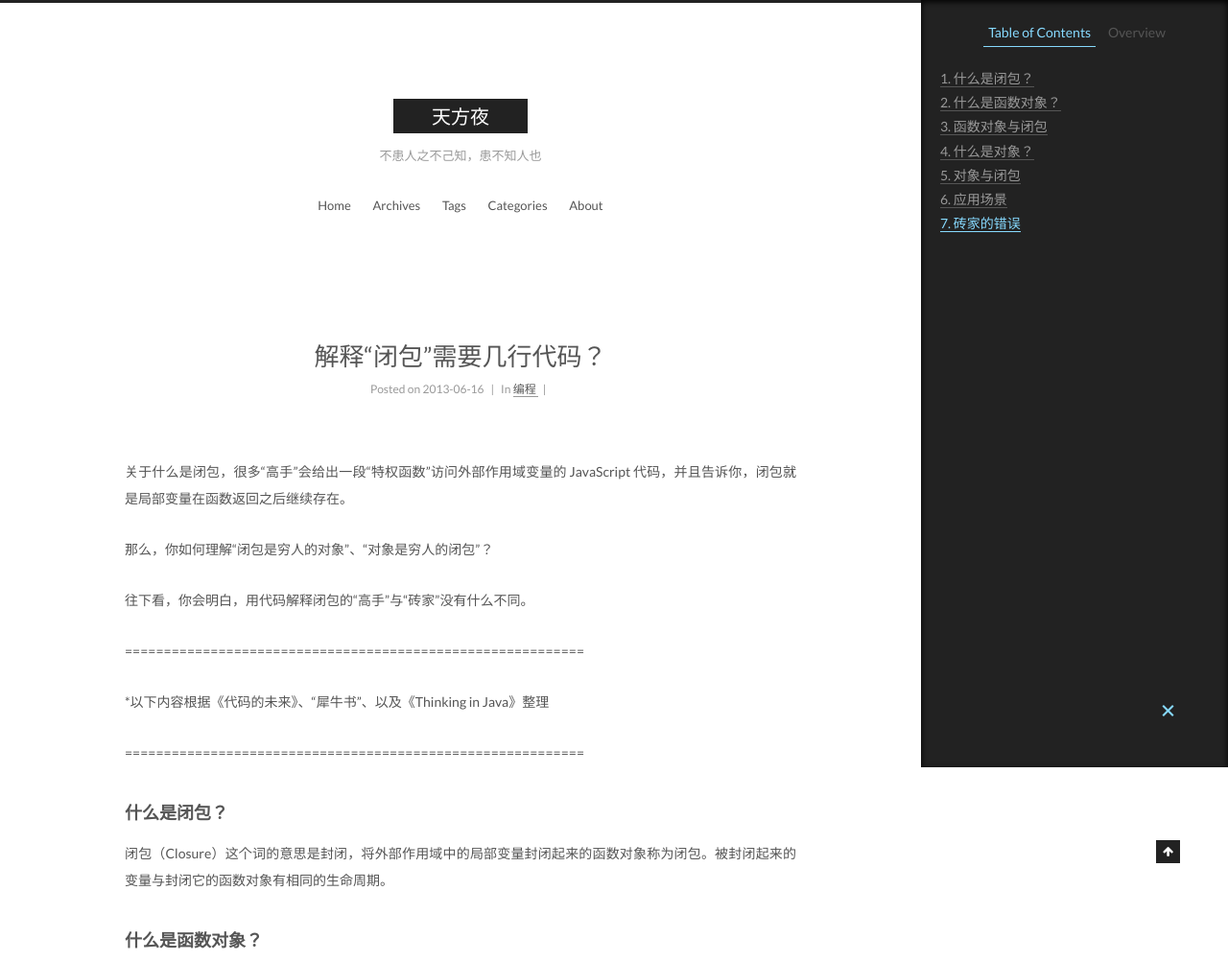
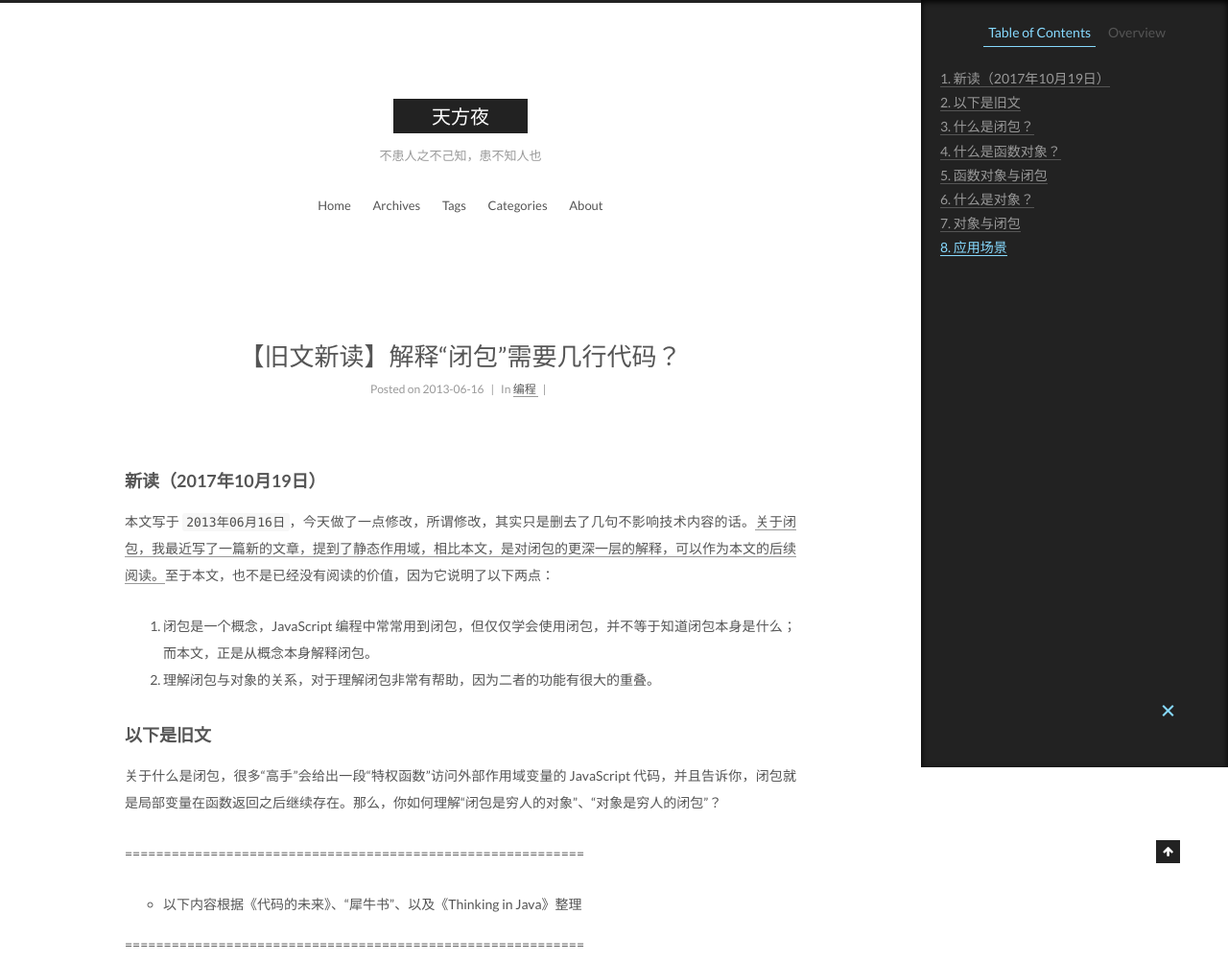
Before and after one commit to AlphaBao/alphabao.github.io, a plain HTML site: page 2013/06/16/how-to-explain-closure/index.html in a window 1280 px wide. Shown: the top 1002 px of the page at 96% size. Drawn offline with Linux system fonts and the light colour scheme; a script that the page names is missing.

Commit message:
Site updated: 2017-10-19 20:00:01

```diff
--- a/2013/06/16/how-to-explain-closure/index.html
+++ b/2013/06/16/how-to-explain-closure/index.html
@@ -86,17 +86,17 @@
 
 
 
-<meta name="description" content="关于什么是闭包，很多“高手”会给出一段“特权函数”访问外部作用域变量的 JavaScript 代码，并且告诉你，闭包就是局部变量在函数返回之后继续存在。 那么，你如何理解“闭包是穷人的对象”、“对象是穷人的闭包”？ 往下看，你会明白，用代码解释闭包的“高手”与“砖家”没有什么不同。">
+<meta name="description" content="新读（2017年10月19日）本文写于 2013年06月16日，今天做了一点修改，所谓修改，其实只是删去了几句不影响技术内容的话。关于闭包，我最近写了一篇新的文章，提到了静态作用域，相比本文，是对闭包的更深一层的解释，可以作为本文的后续阅读。至于本文，也不是已经没有阅读的价值，因为它说明了以下两点：  闭包是一个概念，JavaScript 编程中常常用到闭包，但仅仅学会使用闭包，并不等于知道闭包本">
 <meta name="keywords" content="JavaScript,closure,对象">
 <meta property="og:type" content="article">
-<meta property="og:title" content="解释“闭包”需要几行代码？">
+<meta property="og:title" content="【旧文新读】解释“闭包”需要几行代码？">
 <meta property="og:url" content="http://tianfangye.com/2013/06/16/how-to-explain-closure/index.html">
 <meta property="og:site_name" content="天方夜">
-<meta property="og:description" content="关于什么是闭包，很多“高手”会给出一段“特权函数”访问外部作用域变量的 JavaScript 代码，并且告诉你，闭包就是局部变量在函数返回之后继续存在。 那么，你如何理解“闭包是穷人的对象”、“对象是穷人的闭包”？ 往下看，你会明白，用代码解释闭包的“高手”与“砖家”没有什么不同。">
-<meta property="og:updated_time" content="2017-10-14T12:12:43.000Z">
+<meta property="og:description" content="新读（2017年10月19日）本文写于 2013年06月16日，今天做了一点修改，所谓修改，其实只是删去了几句不影响技术内容的话。关于闭包，我最近写了一篇新的文章，提到了静态作用域，相比本文，是对闭包的更深一层的解释，可以作为本文的后续阅读。至于本文，也不是已经没有阅读的价值，因为它说明了以下两点：  闭包是一个概念，JavaScript 编程中常常用到闭包，但仅仅学会使用闭包，并不等于知道闭包本">
+<meta property="og:updated_time" content="2017-10-19T11:59:16.000Z">
 <meta name="twitter:card" content="summary">
-<meta name="twitter:title" content="解释“闭包”需要几行代码？">
-<meta name="twitter:description" content="关于什么是闭包，很多“高手”会给出一段“特权函数”访问外部作用域变量的 JavaScript 代码，并且告诉你，闭包就是局部变量在函数返回之后继续存在。 那么，你如何理解“闭包是穷人的对象”、“对象是穷人的闭包”？ 往下看，你会明白，用代码解释闭包的“高手”与“砖家”没有什么不同。">
+<meta name="twitter:title" content="【旧文新读】解释“闭包”需要几行代码？">
+<meta name="twitter:description" content="新读（2017年10月19日）本文写于 2013年06月16日，今天做了一点修改，所谓修改，其实只是删去了几句不影响技术内容的话。关于闭包，我最近写了一篇新的文章，提到了静态作用域，相比本文，是对闭包的更深一层的解释，可以作为本文的后续阅读。至于本文，也不是已经没有阅读的价值，因为它说明了以下两点：  闭包是一个概念，JavaScript 编程中常常用到闭包，但仅仅学会使用闭包，并不等于知道闭包本">
 
 
 
@@ -120,7 +120,7 @@
   <link rel="canonical" href="http://tianfangye.com/2013/06/16/how-to-explain-closure/"/>
 
 
-  <title> 解释“闭包”需要几行代码？ | 天方夜 </title>
+  <title> 【旧文新读】解释“闭包”需要几行代码？ | 天方夜 </title>
 </head>
 
 <body itemscope itemtype="//schema.org/WebPage" lang="en">
@@ -256,7 +256,7 @@
 
 
 
-                解释“闭包”需要几行代码？
+                【旧文新读】解释“闭包”需要几行代码？
 
 
           </h1>
@@ -322,11 +322,16 @@
 
 
 
-        <p>关于什么是闭包，很多“高手”会给出一段“特权函数”访问外部作用域变量的 JavaScript 代码，并且告诉你，闭包就是局部变量在函数返回之后继续存在。</p>
-<p>那么，你如何理解“闭包是穷人的对象”、“对象是穷人的闭包”？</p>
-<p>往下看，你会明白，用代码解释闭包的“高手”与“砖家”没有什么不同。<br><a id="more"></a></p>
+        <h3 id="新读（2017年10月19日）"><a href="#新读（2017年10月19日）" class="headerlink" title="新读（2017年10月19日）"></a>新读（2017年10月19日）</h3><p>本文写于 <code>2013年06月16日</code>，今天做了一点修改，所谓修改，其实只是删去了几句不影响技术内容的话。<a href="http://tianfangye.com/2017/10/14/context-and-scope-bonus-scene-closure/">关于闭包，我最近写了一篇新的文章，提到了静态作用域，相比本文，是对闭包的更深一层的解释，可以作为本文的后续阅读。</a>至于本文，也不是已经没有阅读的价值，因为它说明了以下两点：</p>
+<ol>
+<li>闭包是一个概念，JavaScript 编程中常常用到闭包，但仅仅学会使用闭包，并不等于知道闭包本身是什么；而本文，正是从概念本身解释闭包。</li>
+<li>理解闭包与对象的关系，对于理解闭包非常有帮助，因为二者的功能有很大的重叠。</li>
+</ol>
+<h3 id="以下是旧文"><a href="#以下是旧文" class="headerlink" title="以下是旧文"></a>以下是旧文</h3><p>关于什么是闭包，很多“高手”会给出一段“特权函数”访问外部作用域变量的 JavaScript 代码，并且告诉你，闭包就是局部变量在函数返回之后继续存在。那么，你如何理解“闭包是穷人的对象”、“对象是穷人的闭包”？<br><a id="more"></a></p>
 <p>===========================================================</p>
-<p>*以下内容根据《代码的未来》、“犀牛书”、以及《Thinking in Java》整理</p>
+<ul>
+<li>以下内容根据《代码的未来》、“犀牛书”、以及《Thinking in Java》整理</li>
+</ul>
 <p>===========================================================</p>
 <h3 id="什么是闭包？"><a href="#什么是闭包？" class="headerlink" title="什么是闭包？"></a>什么是闭包？</h3><p>闭包（Closure）这个词的意思是封闭，将外部作用域中的局部变量封闭起来的函数对象称为闭包。被封闭起来的变量与封闭它的函数对象有相同的生命周期。</p>
 <h3 id="什么是函数对象？"><a href="#什么是函数对象？" class="headerlink" title="什么是函数对象？"></a>什么是函数对象？</h3><p>函数对象是作为对象来使用的函数，这里的对象是指编程语言操作的数据。</p>
@@ -337,7 +342,6 @@
 <h3 id="什么是对象？"><a href="#什么是对象？" class="headerlink" title="什么是对象？"></a>什么是对象？</h3><p>面向对象中的“对象”是指问题空间中的元素（猫、狗）及其在解空间中的表示（new Cat(); new Dog()）。对象是过程（函数）与数据的结合。</p>
 <h3 id="对象与闭包"><a href="#对象与闭包" class="headerlink" title="对象与闭包"></a>对象与闭包</h3><p>对象是在数据中以方法的形式内含了过程，闭包是在过程中以环境的形式内含了数据。所谓“闭包是穷人的对象”、“对象是穷人的闭包”，就是说使用其中的一种方式，就能实现另一种方式能够实现的功能。</p>
 <h3 id="应用场景"><a href="#应用场景" class="headerlink" title="应用场景"></a>应用场景</h3><p>保护函数内的变量安全：如迭代器、生成器。<br>在内存中维持变量：如缓存数据、柯里化。</p>
-<h3 id="砖家的错误"><a href="#砖家的错误" class="headerlink" title="砖家的错误"></a>砖家的错误</h3><p>看到了吧，解释闭包，一行代码都不需要。“闭包”是一个概念，不是编程技巧，不应该用代码解释闭包！</p>
 
 
     </div>
@@ -399,7 +403,7 @@
     <div class="post-spread">
 
         <div class="ds-share flat" data-thread-key="2013/06/16/how-to-explain-closure/"
-     data-title="解释“闭包”需要几行代码？"
+     data-title="【旧文新读】解释“闭包”需要几行代码？"
      data-content=""
      data-url="http://tianfangye.com/2013/06/16/how-to-explain-closure/">
   <div class="ds-share-inline">
@@ -429,7 +433,7 @@
   <div class="comments" id="comments">
 
       <div class="ds-thread" data-thread-key="2013/06/16/how-to-explain-closure/"
-           data-title="解释“闭包”需要几行代码？" data-url="http://tianfangye.com/2013/06/16/how-to-explain-closure/">
+           data-title="【旧文新读】解释“闭包”需要几行代码？" data-url="http://tianfangye.com/2013/06/16/how-to-explain-closure/">
       </div>
 
   </div>
@@ -527,7 +531,7 @@
 
 
 
-              <div class="post-toc-content"><ol class="nav"><li class="nav-item nav-level-3"><a class="nav-link" href="#什么是闭包？"><span class="nav-number">1.</span> <span class="nav-text">什么是闭包？</span></a></li><li class="nav-item nav-level-3"><a class="nav-link" href="#什么是函数对象？"><span class="nav-number">2.</span> <span class="nav-text">什么是函数对象？</span></a></li><li class="nav-item nav-level-3"><a class="nav-link" href="#函数对象与闭包"><span class="nav-number">3.</span> <span class="nav-text">函数对象与闭包</span></a></li><li class="nav-item nav-level-3"><a class="nav-link" href="#什么是对象？"><span class="nav-number">4.</span> <span class="nav-text">什么是对象？</span></a></li><li class="nav-item nav-level-3"><a class="nav-link" href="#对象与闭包"><span class="nav-number">5.</span> <span class="nav-text">对象与闭包</span></a></li><li class="nav-item nav-level-3"><a class="nav-link" href="#应用场景"><span class="nav-number">6.</span> <span class="nav-text">应用场景</span></a></li><li class="nav-item nav-level-3"><a class="nav-link" href="#砖家的错误"><span class="nav-number">7.</span> <span class="nav-text">砖家的错误</span></a></li></ol></div>
+              <div class="post-toc-content"><ol class="nav"><li class="nav-item nav-level-3"><a class="nav-link" href="#新读（2017年10月19日）"><span class="nav-number">1.</span> <span class="nav-text">新读（2017年10月19日）</span></a></li><li class="nav-item nav-level-3"><a class="nav-link" href="#以下是旧文"><span class="nav-number">2.</span> <span class="nav-text">以下是旧文</span></a></li><li class="nav-item nav-level-3"><a class="nav-link" href="#什么是闭包？"><span class="nav-number">3.</span> <span class="nav-text">什么是闭包？</span></a></li><li class="nav-item nav-level-3"><a class="nav-link" href="#什么是函数对象？"><span class="nav-number">4.</span> <span class="nav-text">什么是函数对象？</span></a></li><li class="nav-item nav-level-3"><a class="nav-link" href="#函数对象与闭包"><span class="nav-number">5.</span> <span class="nav-text">函数对象与闭包</span></a></li><li class="nav-item nav-level-3"><a class="nav-link" href="#什么是对象？"><span class="nav-number">6.</span> <span class="nav-text">什么是对象？</span></a></li><li class="nav-item nav-level-3"><a class="nav-link" href="#对象与闭包"><span class="nav-number">7.</span> <span class="nav-text">对象与闭包</span></a></li><li class="nav-item nav-level-3"><a class="nav-link" href="#应用场景"><span class="nav-number">8.</span> <span class="nav-text">应用场景</span></a></li></ol></div>
 
           </div>
         </section>
```
Also changed, not shown: 2013/06/12/see-their-own-lives/index.html (+2 -2 lines), 2013/07/21/a-secret-makes-a-woman-woman/index.html (+2 -2 lines), archives/2013/06/index.html (+1 -1 lines), archives/2013/index.html (+1 -1 lines), archives/page/3/index.html (+1 -1 lines), categories/编程/page/2/index.html (+1 -1 lines), page/3/index.html (+7 -4 lines), sitemap.xml (+11 -11 lines), tags/JavaScript/page/2/index.html (+1 -1 lines), tags/closure/index.html (+1 -1 lines), tags/对象/index.html (+1 -1 lines).
